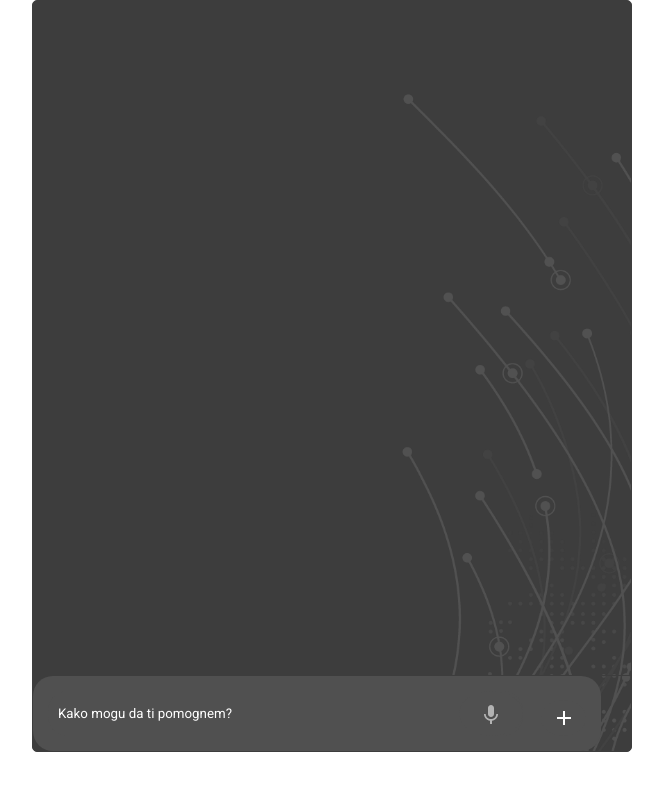
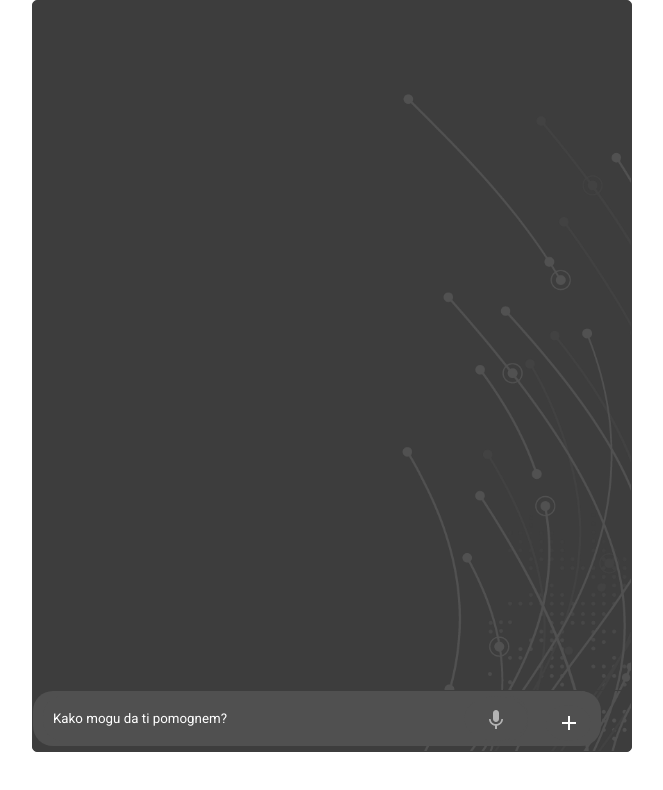
Before and after one commit to SelenaDelcev/ChatApp, a React (Create React App) app in the folder frontend/: page / in a window 1280 px wide. Shown: the top 790 px of the page, without its empty margins (308-971 px from the left). Built offline with nearby package versions, Linux system fonts and the light colour scheme.

Commit message:
update css

```diff
--- a/frontend/src/App.css
+++ b/frontend/src/App.css
@@ -150,7 +150,8 @@
 .input-row {
   display: flex;
   align-items: center;
-  padding: 15px;
+  padding: 5px 10px;
+  margin-bottom: 5px;
   background-color: #505050;
   border-radius: 20px;
   width: 95%;
```
